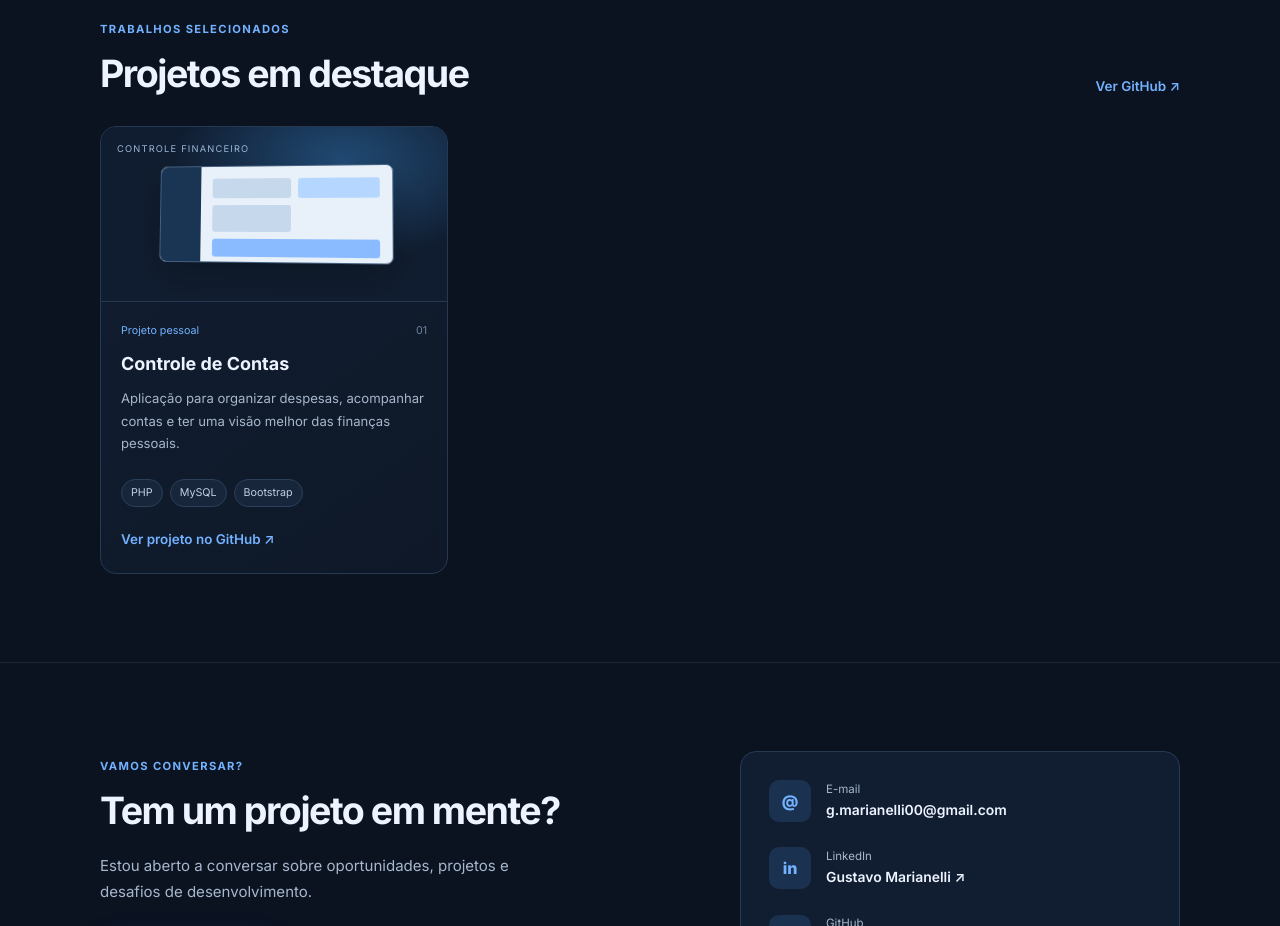
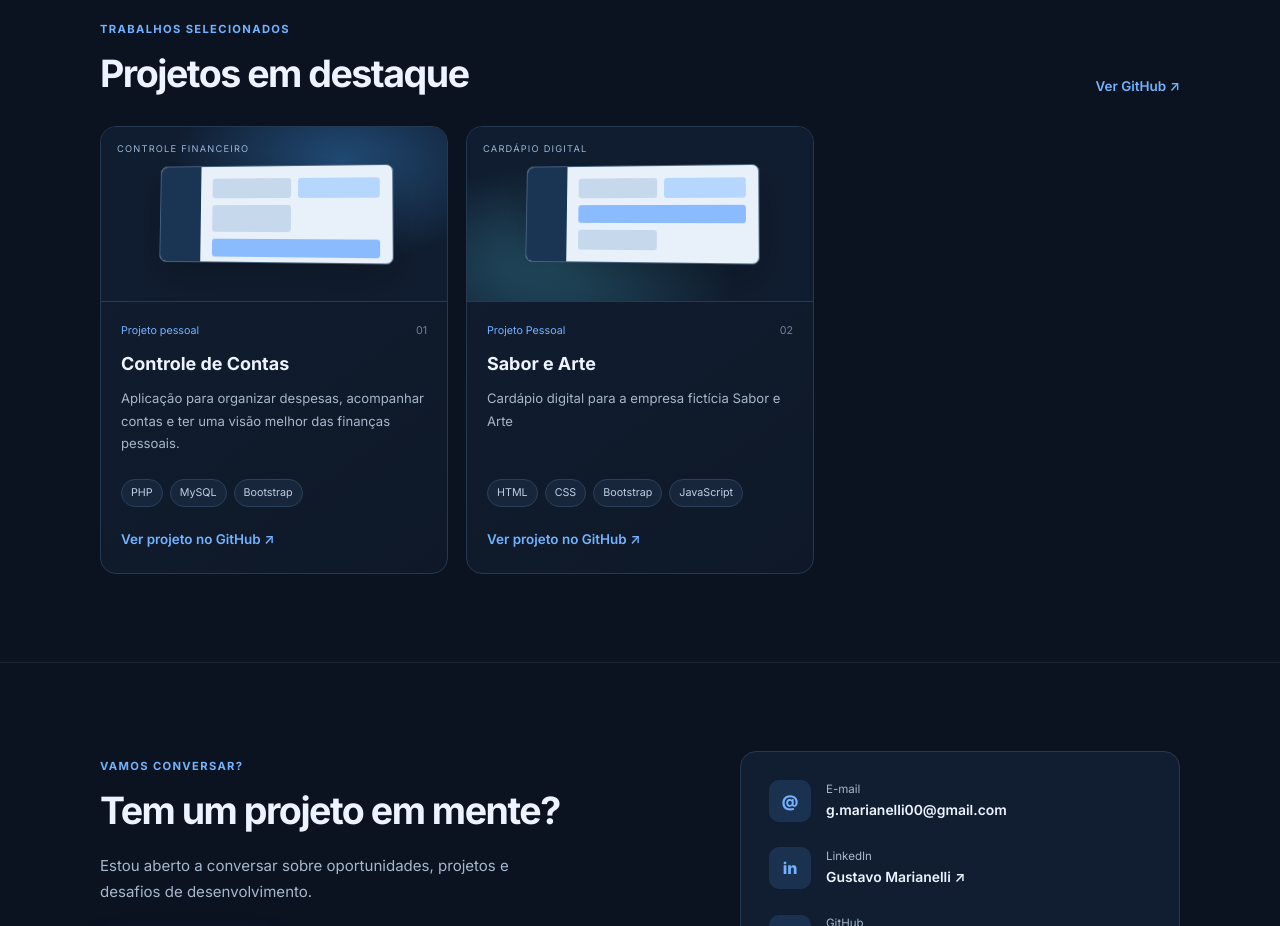
Before and after one commit to gustavoMll/portfolio, a plain HTML site: page index.html in a window 1280 px wide. Shown: the part 1780-2706 px from the top of the page. Drawn offline with Linux system fonts and the light colour scheme.

Commit message:
feat: add sabor e arte

```diff
--- a/index.html
+++ b/index.html
@@ -179,26 +179,25 @@
 								↗</a>
 						</div>
 					</article>
-					<!-- <article class="project-card">
-						<div class="project-preview preview-business"><span class="preview-label">SISTEMA
-								EMPRESARIAL</span>
+					<article class="project-card">
+						<div class="project-preview preview-business"><span class="preview-label">CARDÁPIO DIGITAL</span>
 							<div class="mini-dashboard">
 								<div class="mini-sidebar"></div>
 								<div class="mini-content"><i></i><i></i><b></b><i></i></div>
 							</div>
 						</div>
 						<div class="project-body">
-							<div class="project-meta"><span>Experiência profissional</span><span
+							<div class="project-meta"><span>Projeto Pessoal</span><span
 									class="project-number">02</span>
 							</div>
-							<h3>SMMASTER</h3>
-							<p>Desenvolvimento e manutenção de funcionalidades de um sistema corporativo, com integração
-								entre
-								aplicações.</p>
-							<div class="tags"><span>C# .NET</span><span>Angular</span><span>Oracle</span></div>
-							<span class="project-note">Descreva aqui sua contribuição e os resultados.</span>
+							<h3>Sabor e Arte</h3>
+							<p>Cardápio digital para a empresa fictícia Sabor e Arte</p>
+							<div class="tags"><span>HTML</span><span>CSS</span><span>Bootstrap</span><span>JavaScript</span></div>
+							<a class="text-link" href="https://github.com/gustavoMll/sabor-e-arte" target="_blank" rel="noreferrer">Ver projeto
+								no GitHub
+								↗</a>
 						</div>
-					</article>-->
+					</article>
 					<!-- <article class="project-card">
 						<div class="project-preview preview-api"><span class="api-braces">{ }</span><span
 								class="preview-label">INTEGRAÇÕES</span>
```
